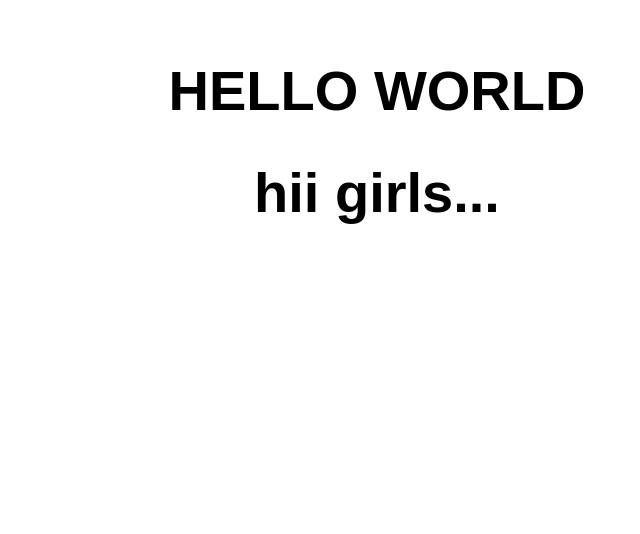
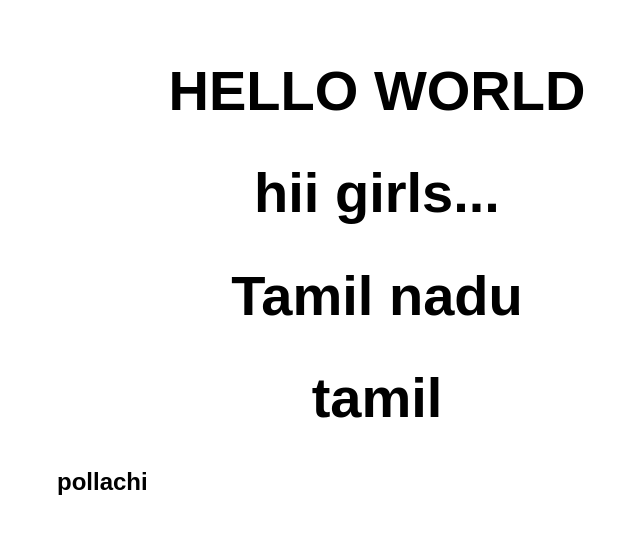
Before and after one commit to SAMEEHAB/AIMAN, a website: page src/index.html in a window 1280 px wide. Shown: the whole page, without its empty margins (263-903 px from the left). Drawn offline with Linux system fonts and the light colour scheme.

Commit message:
added address

```diff
--- a/src/index.html
+++ b/src/index.html
@@ -5,13 +5,16 @@
   <meta charset="UTF-8">
   <meta name="viewport" content="width=device-width, initial-scale=1.0">
   <link rel="stylesheet" href="styles.css">
-  <title>AIMANIAN</title>
+  <title>flower shop</title>
 </head>
 
 <body>
   <main>
     <h1>HELLO WORLD</h1>
     <h1>hii girls...</h1>
+    <h1>Tamil nadu</h1>
+    <h1>tamil </h1>
+    <h2>pollachi</h2>
   </main>
 </body>
 
```
